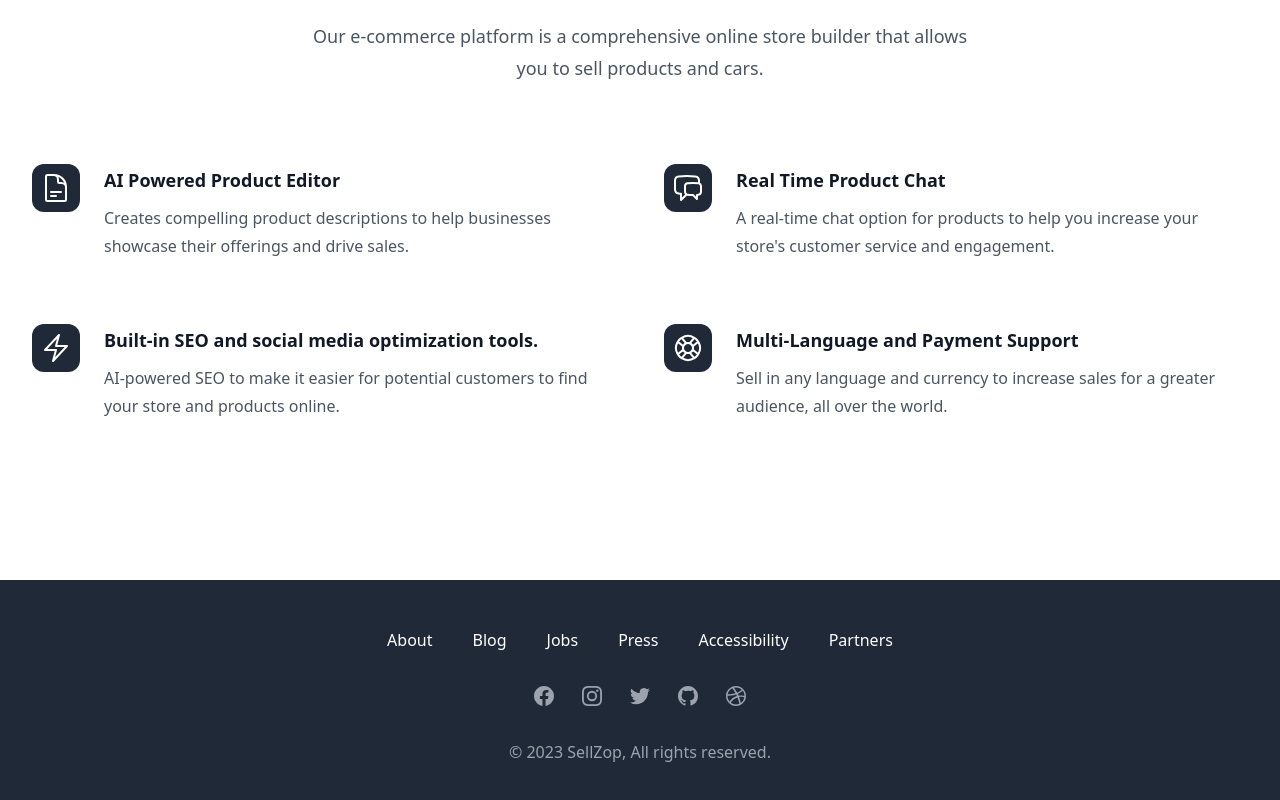
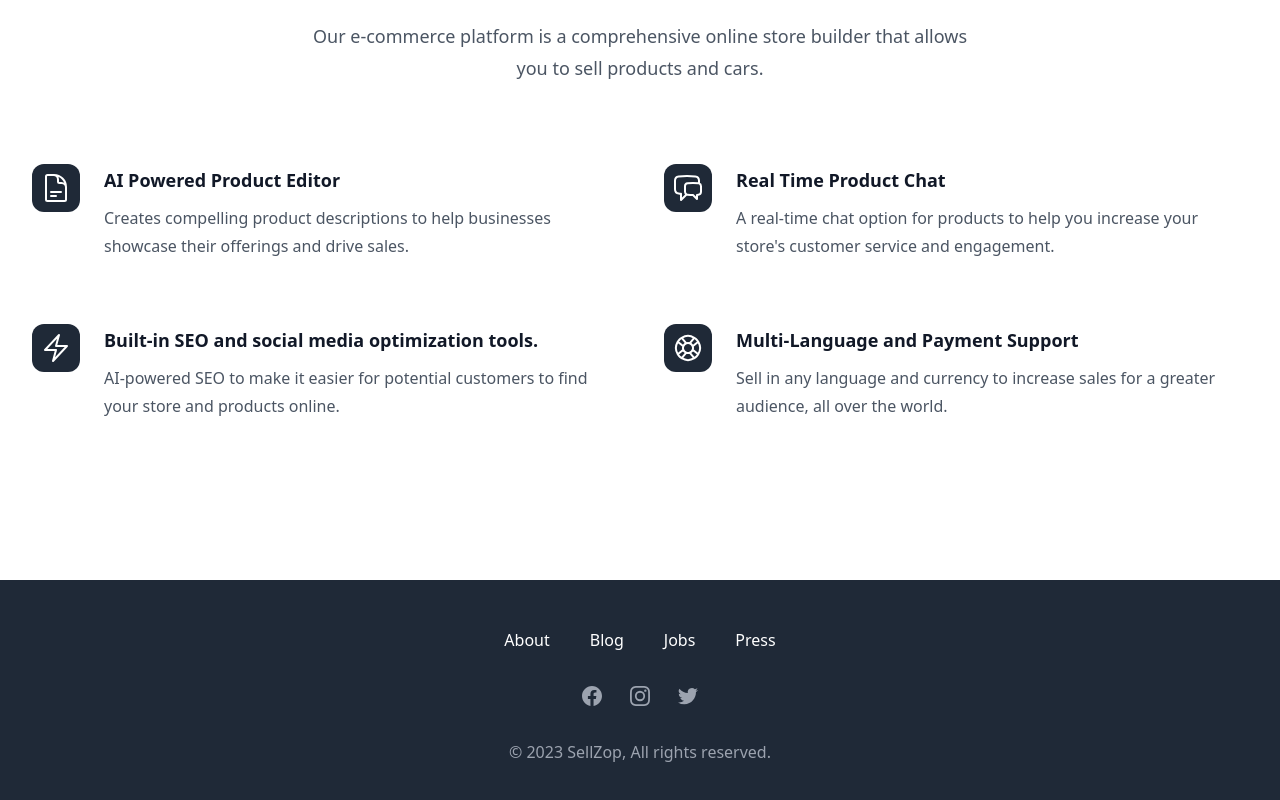
Before and after one commit to aiappbots/sellzop-landing, a Next.js app: page / in a window 1280 px wide. Shown: the part 1182-1982 px from the top of the page. Built offline with nearby package versions, Linux system fonts and the light colour scheme.

Commit message:
update social icon

```diff
--- a/components/Footer.tsx
+++ b/components/Footer.tsx
@@ -4,13 +4,13 @@ const navigation = {
 		{ name: "Blog", href: "#" },
 		{ name: "Jobs", href: "#" },
 		{ name: "Press", href: "#" },
-		{ name: "Accessibility", href: "#" },
-		{ name: "Partners", href: "#" },
+		// { name: "Accessibility", href: "#" },
+		// { name: "Partners", href: "#" },
 	],
 	social: [
 		{
 			name: "Facebook",
-			href: "#",
+			href: "https://www.facebook.com/sellzop",
 			icon: (props: any) => (
 				<svg fill='currentColor' viewBox='0 0 24 24' {...props}>
 					<path
@@ -23,7 +23,7 @@ const navigation = {
 		},
 		{
 			name: "Instagram",
-			href: "#",
+			href: "https://www.instagram.com/sellzop",
 			icon: (props: any) => (
 				<svg fill='currentColor' viewBox='0 0 24 24' {...props}>
 					<path
@@ -36,39 +36,39 @@ const navigation = {
 		},
 		{
 			name: "Twitter",
-			href: "#",
+			href: "https://twitter.com/sellzop",
 			icon: (props: any) => (
 				<svg fill='currentColor' viewBox='0 0 24 24' {...props}>
 					<path d='M8.29 20.251c7.547 0 11.675-6.253 11.675-11.675 0-.178 0-.355-.012-.53A8.348 8.348 0 0022 5.92a8.19 8.19 0 01-2.357.646 4.118 4.118 0 001.804-2.27 8.224 8.224 0 01-2.605.996 4.107 4.107 0 00-6.993 3.743 11.65 11.65 0 01-8.457-4.287 4.106 4.106 0 001.27 5.477A4.072 4.072 0 012.8 9.713v.052a4.105 4.105 0 003.292 4.022 4.095 4.095 0 01-1.853.07 4.108 4.108 0 003.834 2.85A8.233 8.233 0 012 18.407a11.616 11.616 0 006.29 1.84' />
 				</svg>
 			),
 		},
-		{
-			name: "GitHub",
-			href: "#",
-			icon: (props: any) => (
-				<svg fill='currentColor' viewBox='0 0 24 24' {...props}>
-					<path
-						fillRule='evenodd'
-						d='M12 2C6.477 2 2 6.484 2 12.017c0 4.425 2.865 8.18 6.839 9.504.5.092.682-.217.682-.483 0-.237-.008-.868-.013-1.703-2.782.605-3.369-1.343-3.369-1.343-.454-1.158-1.11-1.466-1.11-1.466-.908-.62.069-.608.069-.608 1.003.07 1.531 1.032 1.531 1.032.892 1.53 2.341 1.088 2.91.832.092-.647.35-1.088.636-1.338-2.22-.253-4.555-1.113-4.555-4.951 0-1.093.39-1.988 1.029-2.688-.103-.253-.446-1.272.098-2.65 0 0 .84-.27 2.75 1.026A9.564 9.564 0 0112 6.844c.85.004 1.705.115 2.504.337 1.909-1.296 2.747-1.027 2.747-1.027.546 1.379.202 2.398.1 2.651.64.7 1.028 1.595 1.028 2.688 0 3.848-2.339 4.695-4.566 4.943.359.309.678.92.678 1.855 0 1.338-.012 2.419-.012 2.747 0 .268.18.58.688.482A10.019 10.019 0 0022 12.017C22 6.484 17.522 2 12 2z'
-						clipRule='evenodd'
-					/>
-				</svg>
-			),
-		},
-		{
-			name: "Dribbble",
-			href: "#",
-			icon: (props: any) => (
-				<svg fill='currentColor' viewBox='0 0 24 24' {...props}>
-					<path
-						fillRule='evenodd'
-						d='M12 2C6.48 2 2 6.48 2 12s4.48 10 10 10c5.51 0 10-4.48 10-10S17.51 2 12 2zm6.605 4.61a8.502 8.502 0 011.93 5.314c-.281-.054-3.101-.629-5.943-.271-.065-.141-.12-.293-.184-.445a25.416 25.416 0 00-.564-1.236c3.145-1.28 4.577-3.124 4.761-3.362zM12 3.475c2.17 0 4.154.813 5.662 2.148-.152.216-1.443 1.941-4.48 3.08-1.399-2.57-2.95-4.675-3.189-5A8.687 8.687 0 0112 3.475zm-3.633.803a53.896 53.896 0 013.167 4.935c-3.992 1.063-7.517 1.04-7.896 1.04a8.581 8.581 0 014.729-5.975zM3.453 12.01v-.26c.37.01 4.512.065 8.775-1.215.25.477.477.965.694 1.453-.109.033-.228.065-.336.098-4.404 1.42-6.747 5.303-6.942 5.629a8.522 8.522 0 01-2.19-5.705zM12 20.547a8.482 8.482 0 01-5.239-1.8c.152-.315 1.888-3.656 6.703-5.337.022-.01.033-.01.054-.022a35.318 35.318 0 011.823 6.475 8.4 8.4 0 01-3.341.684zm4.761-1.465c-.086-.52-.542-3.015-1.659-6.084 2.679-.423 5.022.271 5.314.369a8.468 8.468 0 01-3.655 5.715z'
-						clipRule='evenodd'
-					/>
-				</svg>
-			),
-		},
+		// {
+		// 	name: "GitHub",
+		// 	href: "#",
+		// 	icon: (props: any) => (
+		// 		<svg fill='currentColor' viewBox='0 0 24 24' {...props}>
+		// 			<path
+		// 				fillRule='evenodd'
+		// 				d='M12 2C6.477 2 2 6.484 2 12.017c0 4.425 2.865 8.18 6.839 9.504.5.092.682-.217.682-.483 0-.237-.008-.868-.013-1.703-2.782.605-3.369-1.343-3.369-1.343-.454-1.158-1.11-1.466-1.11-1.466-.908-.62.069-.608.069-.608 1.003.07 1.531 1.032 1.531 1.032.892 1.53 2.341 1.088 2.91.832.092-.647.35-1.088.636-1.338-2.22-.253-4.555-1.113-4.555-4.951 0-1.093.39-1.988 1.029-2.688-.103-.253-.446-1.272.098-2.65 0 0 .84-.27 2.75 1.026A9.564 9.564 0 0112 6.844c.85.004 1.705.115 2.504.337 1.909-1.296 2.747-1.027 2.747-1.027.546 1.379.202 2.398.1 2.651.64.7 1.028 1.595 1.028 2.688 0 3.848-2.339 4.695-4.566 4.943.359.309.678.92.678 1.855 0 1.338-.012 2.419-.012 2.747 0 .268.18.58.688.482A10.019 10.019 0 0022 12.017C22 6.484 17.522 2 12 2z'
+		// 				clipRule='evenodd'
+		// 			/>
+		// 		</svg>
+		// 	),
+		// },
+		// {
+		// 	name: "Youtube",
+		// 	href: "#",
+		// 	icon: (props: any) => (
+		// 		<svg fill='currentColor' viewBox='0 0 24 24' {...props}>
+		// 			<path
+		// 				fillRule='evenodd'
+		// 				d='M12 2C6.48 2 2 6.48 2 12s4.48 10 10 10c5.51 0 10-4.48 10-10S17.51 2 12 2zm6.605 4.61a8.502 8.502 0 011.93 5.314c-.281-.054-3.101-.629-5.943-.271-.065-.141-.12-.293-.184-.445a25.416 25.416 0 00-.564-1.236c3.145-1.28 4.577-3.124 4.761-3.362zM12 3.475c2.17 0 4.154.813 5.662 2.148-.152.216-1.443 1.941-4.48 3.08-1.399-2.57-2.95-4.675-3.189-5A8.687 8.687 0 0112 3.475zm-3.633.803a53.896 53.896 0 013.167 4.935c-3.992 1.063-7.517 1.04-7.896 1.04a8.581 8.581 0 014.729-5.975zM3.453 12.01v-.26c.37.01 4.512.065 8.775-1.215.25.477.477.965.694 1.453-.109.033-.228.065-.336.098-4.404 1.42-6.747 5.303-6.942 5.629a8.522 8.522 0 01-2.19-5.705zM12 20.547a8.482 8.482 0 01-5.239-1.8c.152-.315 1.888-3.656 6.703-5.337.022-.01.033-.01.054-.022a35.318 35.318 0 011.823 6.475 8.4 8.4 0 01-3.341.684zm4.761-1.465c-.086-.52-.542-3.015-1.659-6.084 2.679-.423 5.022.271 5.314.369a8.468 8.468 0 01-3.655 5.715z'
+		// 				clipRule='evenodd'
+		// 			/>
+		// 		</svg>
+		// 	),
+		// },
 	],
 };
 
```
